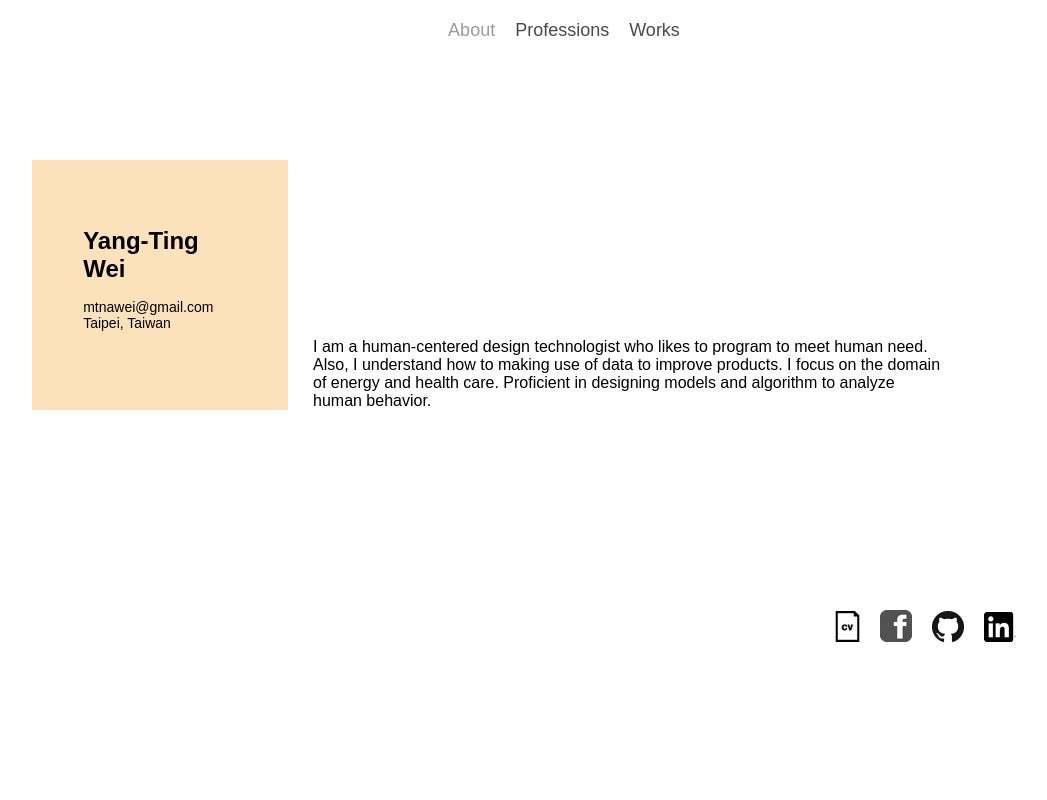
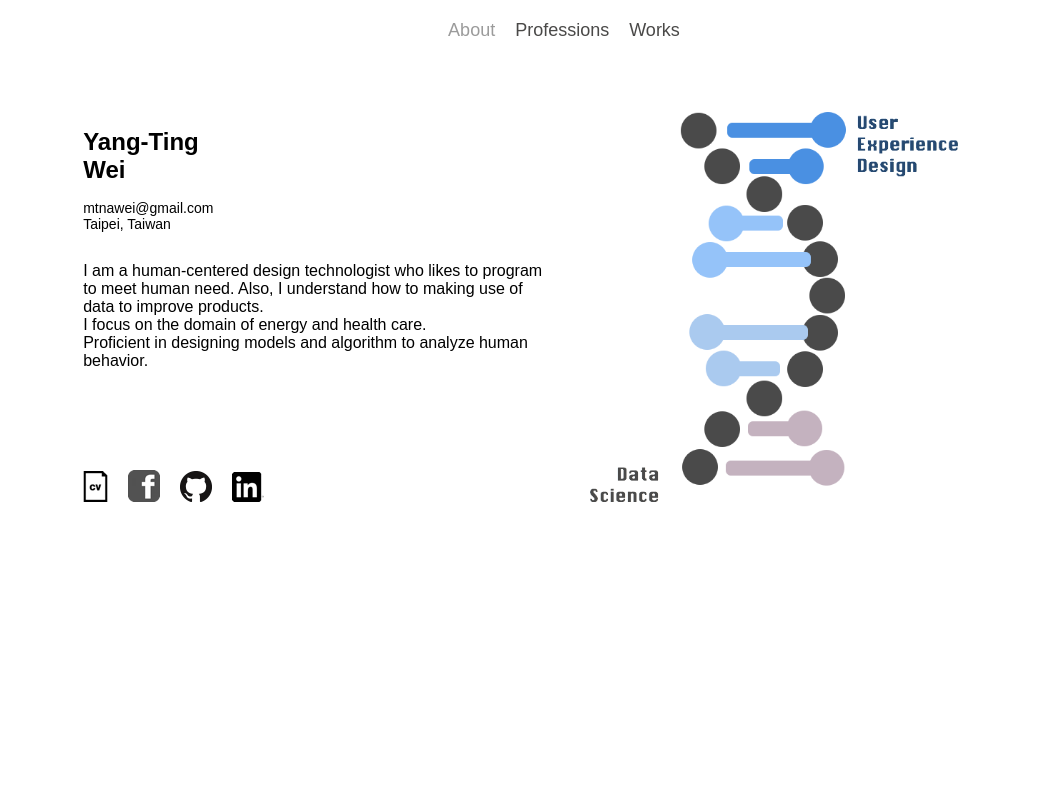
Before and after one commit to MartinaWei/MartinaWei.github.io, a React (Create React App) app: page / in a window 1280 px wide. Shown: the top 800 px of the page, without its empty margins (96-1143 px from the left). Built offline with nearby package versions, Linux system fonts and the light colour scheme.

Commit message:
draft new about

```diff
--- a/package.json
+++ b/package.json
@@ -13,7 +13,7 @@
   "scripts": {
     "start": "react-scripts start",
     "build": "react-scripts build",
-    "deploy": "gh-pages -d build -b master",
+    "deploy": "yarn run build&&gh-pages -d build -b master",
     "test": "react-scripts test --env=jsdom",
     "eject": "react-scripts eject"
   }
--- a/src/About/About.js
+++ b/src/About/About.js
@@ -5,6 +5,7 @@ import github from './img/github.png';
 import facebook from './img/facebook.png';
 import linkedin from './img/linkedin.png';
 import cv from './img/cv.png';
+import DNA from './img/DNA_word.png';
 
 const Container = styled.div`
     height: 100vh;
@@ -12,16 +13,13 @@ const Container = styled.div`
 
 const MidContainer = styled.div`
     display: flex;
-    padding-top: 20vh;
+    padding-top: 61px;
     box-sizing: border-box;
 `;
 
 
 const LeftDiv = styled.div`
-    background-color: #FBE2BB;
-    width: 25%;
-    max-width: 270px;
-    height: 250px;
+    width: 100%;
     padding: 5%;
     box-sizing: border-box;
 
@@ -31,36 +29,25 @@ const LeftDiv = styled.div`
 
     p {
         font-size: 14px;
+        margin-bottom: 30px;
+    }
+
+    ._content {
+        margin-bottom: 100px
+    }
+    img {
+        margin-right: 20px;
     }
 `;
 
-const RightDiv = styled.div`
-    flex: 1;
-    position: relative;
-
-    div {
-        position: absolute;
-        bottom: 0px;
-        padding: 0px 25px;
-        padding-right: 15%;
-    }
-`;
-
-const Footer = styled.div`
-    display: flex;
-    width: 100%;
-    height: calc(100vh - 400px);
-    position: relative;
-
-    div {
-        position: absolute;
-        top: 50%;
-        right: 30px;
-        margin: auto 0;
-    }
-
+const ImgContainer = styled.div`
+    width: 50%;
+    display: inline-block;
     img {
-        margin: 0 10px;
+        display: block;
+        margin: auto;
+        max-width: 100%;
+        max-height: 390px;
     }
 `;
 
@@ -70,6 +57,7 @@ class About extends Component {
             <Container>
                 <MidContainer>
                     <LeftDiv>
+                        <div style={{width: "50%", display: "inline-block"}}>
                             <h1>
                                 Yang-Ting<br/>
                                 Wei
@@ -78,24 +66,24 @@ class About extends Component {
                                 mtnawei@gmail.com<br/>
                                 Taipei, Taiwan
                             </p>
-                    </LeftDiv>
-                    <RightDiv>
-                        <div>
+                            <div className="_content">
                                 I am a human-centered design technologist who likes to program to meet human need.
-                            Also, I understand how to making use of data to improve products.
-                            I focus on the domain of energy and health care.
+                                Also, I understand how to making use of data to improve products.<br/>
+                                I focus on the domain of energy and health care.<br/>
                                 Proficient in designing models and algorithm to analyze human behavior.
                             </div>
-                    </RightDiv>
-                </MidContainer>
-                <Footer>
-                    <div>
+                            <div className="_img">
                                 <img src={cv} alt=""/>
                                 <img src={facebook} alt=""/>
                                 <img src={github} alt=""/>
                                 <img src={linkedin} alt=""/>
                             </div>
-                </Footer>
+                        </div>
+                        <ImgContainer>
+                            <img src={DNA} alt=""/>
+                        </ImgContainer>
+                    </LeftDiv>
+                </MidContainer>
             </Container>
         );
     }
--- a/src/App.js
+++ b/src/App.js
@@ -10,7 +10,7 @@ import { Element, Link } from 'react-scroll';
 
 
 import {
-  BrowserRouter as Router,
+  HashRouter as Router,
   Route,
   NavLink
 } from 'react-router-dom';
```
Also changed, not shown: src/About/img/DNA_word.png (added). Lines whose indentation alone changed are shown as unchanged.
